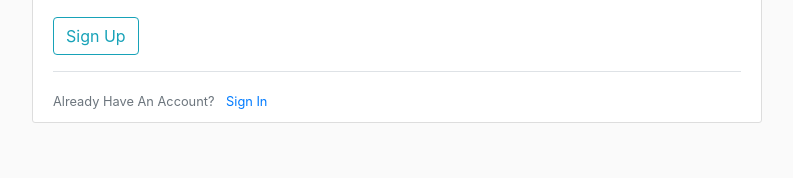
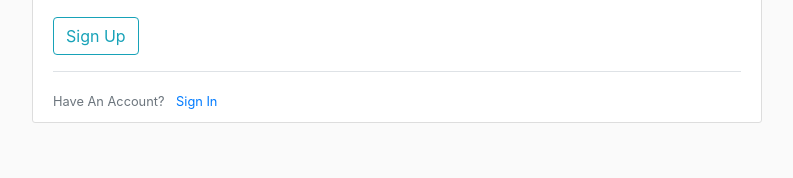
Before and after one commit to brad-mortensen/django-blog, a Django app: page /register/ in a window 1280 px wide. Shown: the part 622-800 px from the top of the page, without its empty margins (53-846 px from the left). Run offline with Django 3.2, Linux system fonts and the light colour scheme; some libraries are stand-ins or nearby versions.

Commit message:
updates register template

```diff
--- a/users/templates/users/register.html
+++ b/users/templates/users/register.html
@@ -14,7 +14,7 @@
     </form>
     <div class="border-top pt-3">
         <small class="text-muted">
-            Already Have An Account? <a class="ml-2" href="{% url 'login' %}">Sign In</a>
+            Have An Account? <a class="ml-2" href="{% url 'login' %}">Sign In</a>
         </small>
     </div>
 </div>
```
